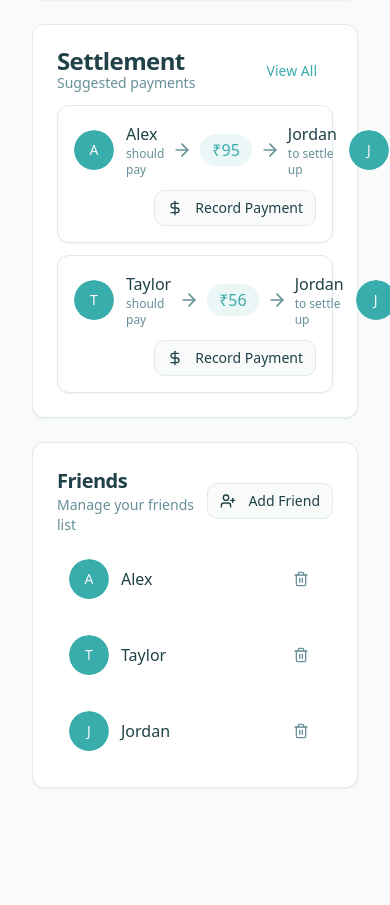
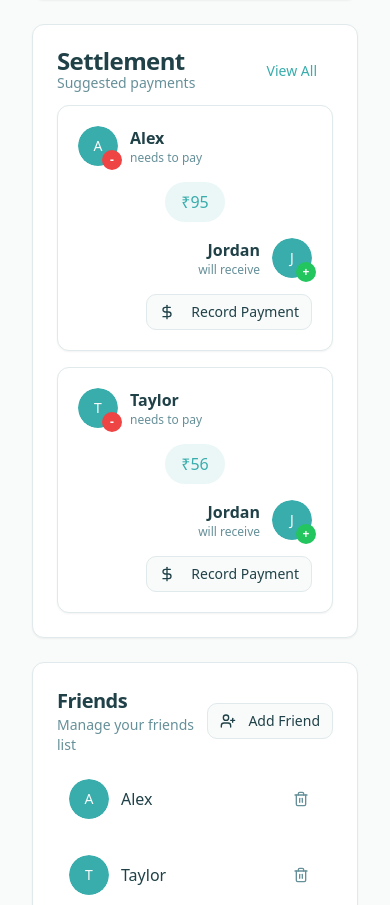
Before and after one commit to tejasdandage/SplitSmart, a React (Vite) app: page / in a window 390 px wide. Shown: the part 1253-2158 px from the top of the page. Before the commit the page ends 2065 px from the top, so only its background shows below. Built offline with nearby package versions, Linux system fonts and the light colour scheme.

Commit message:
Fix: Settlement UI improvements

```diff
--- a/src/components/SettlementSuggestions.tsx
+++ b/src/components/SettlementSuggestions.tsx
@@ -6,7 +6,8 @@ import { Button } from "@/components/ui/button";
 import {
   ArrowRight,
   CheckCircle2,
-  DollarSign
+  DollarSign,
+  CreditCard
 } from "lucide-react";
 import { useState } from "react";
 import { toast } from "sonner";
@@ -23,8 +24,9 @@ const SettlementSuggestions = () => {
 
   if (settlementSuggestions.length === 0) {
     return (
-      <div className="p-6 text-center">
-        <p className="text-muted-foreground">No settlements needed at this time.</p>
+      <div className="p-6 text-center rounded-lg border-2 border-dashed border-muted">
+        <CreditCard className="h-12 w-12 text-muted-foreground mx-auto mb-3" />
+        <p className="text-muted-foreground font-medium">All settled up! No payments needed at this time.</p>
       </div>
     );
   }
@@ -56,7 +58,7 @@ const SettlementSuggestions = () => {
   };
 
   return (
-    <div className="space-y-3">
+    <div className="space-y-4">
       {settlementSuggestions.map((suggestion, index) => {
         const { fromFriendId, toFriendId, amount } = suggestion;
         const isSettling = settlingIndex === index;
@@ -75,58 +77,70 @@ const SettlementSuggestions = () => {
         return (
           <div
             key={`${fromFriendId}-${toFriendId}-${index}`}
-            className="bg-card rounded-lg p-4 border shadow-sm"
+            className={`rounded-lg p-5 border shadow-sm transition-all ${
+              isSettling ? "bg-primary/5 border-primary/20" : "bg-card hover:shadow"
+            }`}
           >
-            <div className="flex items-center justify-between">
-              <div className="flex items-center gap-3">
-                <UserAvatar friend={fromPerson} />
+            <div className="flex flex-col sm:flex-row items-center justify-between gap-4">
+              <div className="flex items-center gap-3 w-full sm:w-auto">
+                <div className="relative">
+                  <UserAvatar friend={fromPerson} className="border-2 border-background" />
+                  <div className="absolute -bottom-1 -right-1 bg-red-500 text-white rounded-full w-5 h-5 flex items-center justify-center text-xs font-bold">
+                    -
+                  </div>
+                </div>
                 <div className="flex flex-col">
-                  <span className="font-medium">
+                  <span className="font-semibold">
                     {isYouFrom ? "You" : fromPerson.name}
                   </span>
                   <span className="text-xs text-muted-foreground">
-                    should pay
+                    needs to pay
                   </span>
                 </div>
               </div>
 
-              <div className="flex items-center">
-                <ArrowRight className="h-5 w-5 text-muted-foreground mx-2" />
-                <div className="px-3 py-1 bg-primary/10 rounded-full text-primary font-medium">
+              <div className="flex flex-col sm:flex-row items-center">
+                <ArrowRight className="h-5 w-5 text-muted-foreground hidden sm:block mx-3" />
+                <div className="px-4 py-2 bg-primary/10 rounded-full text-primary font-medium text-center">
                   {formatCurrency(amount)}
                 </div>
-                <ArrowRight className="h-5 w-5 text-muted-foreground mx-2" />
+                <ArrowRight className="h-5 w-5 text-muted-foreground hidden sm:block mx-3" />
               </div>
 
-              <div className="flex items-center gap-3">
+              <div className="flex items-center gap-3 w-full sm:w-auto justify-end">
                 <div className="flex flex-col items-end">
-                  <span className="font-medium">
+                  <span className="font-semibold">
                     {isYouTo ? "You" : toPerson.name}
                   </span>
                   <span className="text-xs text-muted-foreground">
-                    to settle up
+                    will receive
                   </span>
                 </div>
-                <UserAvatar friend={toPerson} />
+                <div className="relative">
+                  <UserAvatar friend={toPerson} className="border-2 border-background" />
+                  <div className="absolute -bottom-1 -right-1 bg-green-500 text-white rounded-full w-5 h-5 flex items-center justify-center text-xs font-bold">
+                    +
+                  </div>
+                </div>
               </div>
             </div>
 
-            <div className="mt-3 flex justify-end">
+            <div className="mt-4 flex justify-end">
               <Button
-                variant="outline"
+                variant={isSettling ? "default" : "outline"}
                 size="sm"
                 onClick={() => handleSettle(index)}
                 disabled={isSettling}
-                className={isSettling ? "bg-green-500 text-white" : ""}
+                className={`transition-all ${isSettling ? "bg-green-500 hover:bg-green-600 text-white" : ""}`}
               >
                 {isSettling ? (
                   <>
-                    <CheckCircle2 className="h-4 w-4 mr-1" />
+                    <CheckCircle2 className="h-4 w-4 mr-2" />
                     Recorded
                   </>
                 ) : (
                   <>
-                    <DollarSign className="h-4 w-4 mr-1" />
+                    <DollarSign className="h-4 w-4 mr-2" />
                     Record Payment
                   </>
                 )}
```
